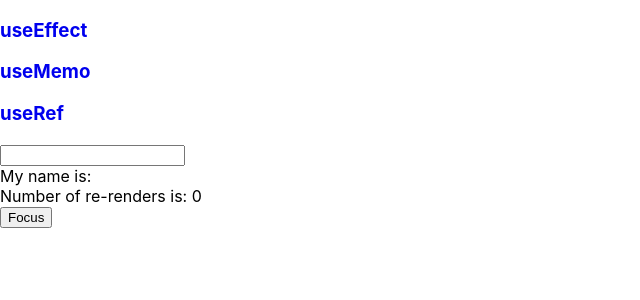
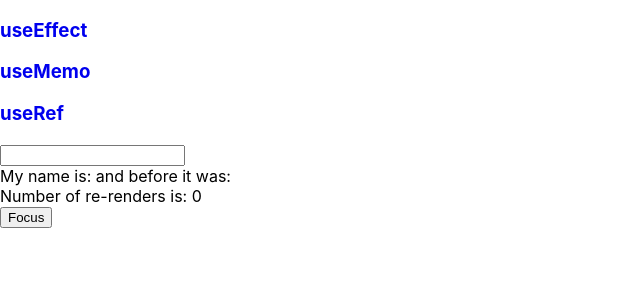
Before and after one commit to LikhithRaju0501/React-hooks, a React (Create React App) app: page /use-ref in a window 1280 px wide. Shown: the top 300 px of the page, without its empty margins (0-640 px from the left). Built offline with nearby package versions, Linux system fonts and the light colour scheme.

Commit message:
Previous state value using useRef

```diff
--- a/src/ExplainUseRef.js
+++ b/src/ExplainUseRef.js
@@ -4,10 +4,15 @@ const ExplainUseRef = () => {
   const [name, setName] = useState("");
   const renderCount = useRef(0);
   const inputRef = useRef();
+  const prevName = useRef('')
 
   useEffect(() => {
     renderCount.current = renderCount.current + 1;
   });
+
+  useEffect(() => {
+    prevName.current = name;
+  }, [name]);
 
   return (
     <div>
@@ -17,7 +22,7 @@ const ExplainUseRef = () => {
         value={name}
         onChange={(e) => setName(e.target.value)}
       />
-      <div>My name is: {name}</div>
+      <div>My name is: {name} and before it was: {prevName?.current}</div>
       <div>Number of re-renders is: {renderCount?.current}</div>
       <button onClick={() => inputRef.current.focus()}>Focus</button>
     </div>
```
